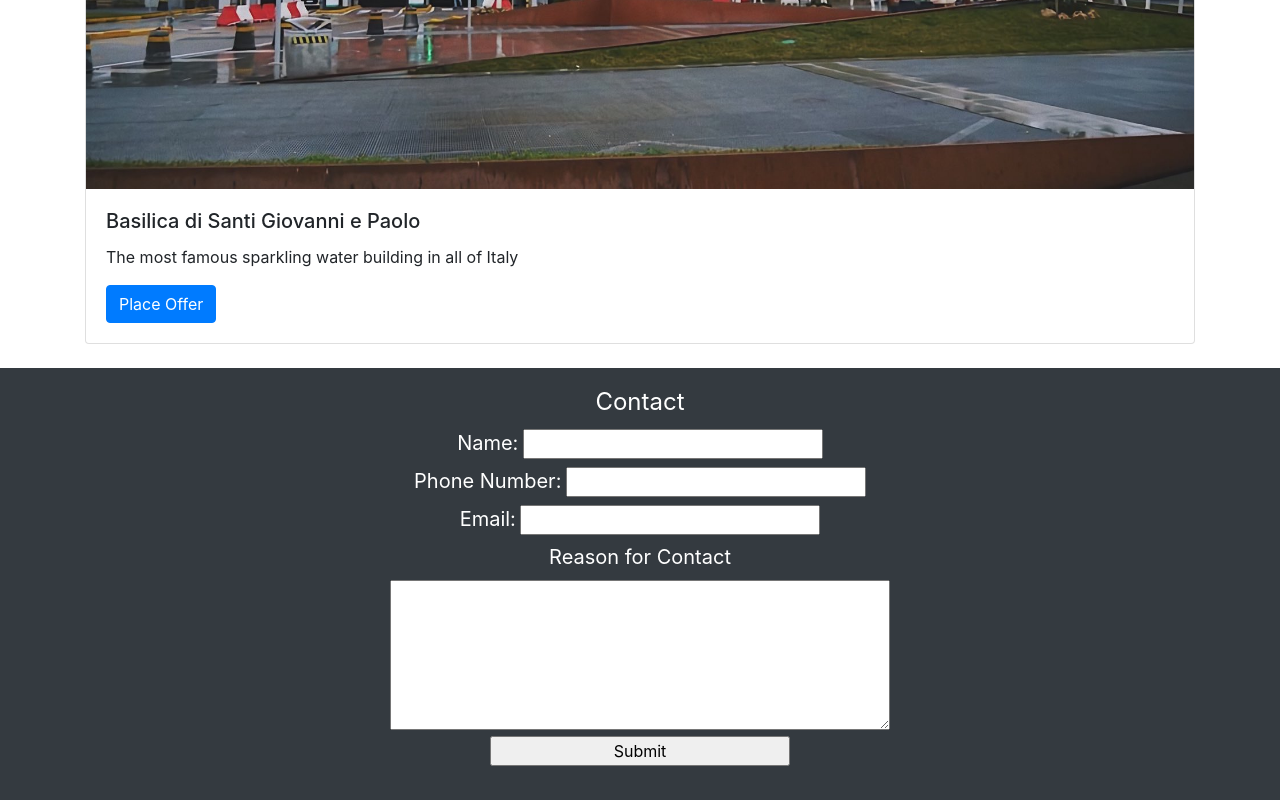
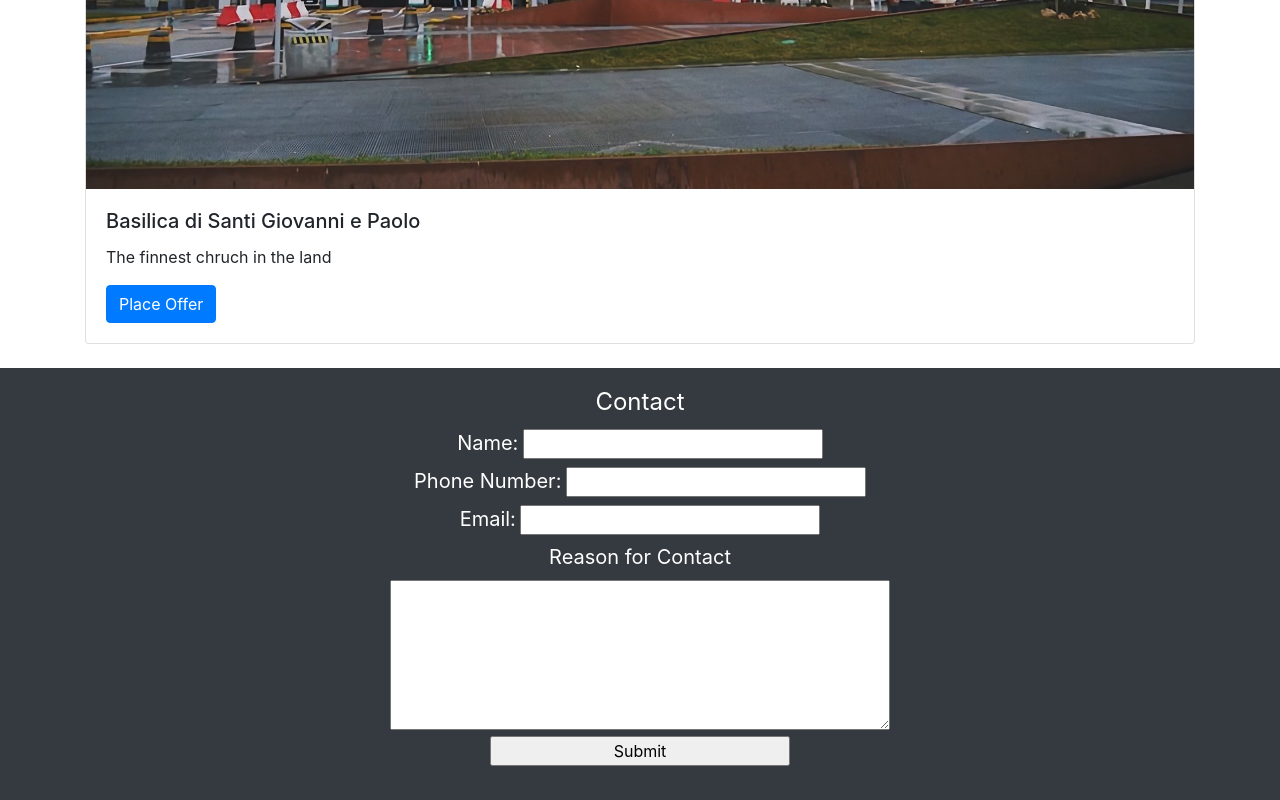
Before and after one commit to Jack4222/Bizarre-Realtors.github.io, a plain HTML site: page index.html in a window 1280 px wide. Shown: the part 2173-2973 px from the top of the page. Drawn offline with nearby package versions, Linux system fonts and the light colour scheme.

Commit message:
Update index.html

```diff
--- a/index.html
+++ b/index.html
@@ -88,7 +88,7 @@
             <img src="./E58o1WuWQAIs71w.jpg" class="card-img-top" alt="Product 1">
             <div class="card-body">
               <h5 class="card-title ">Basilica di Santi Giovanni e Paolo</h5>
-              <p class="card-text">The most famous sparkling water building in all of Italy</p>
+              <p class="card-text">The finnest chruch in the land</p>
               <a href="#" class="btn btn-primary">Place Offer</a>
             </div>
           </div>
```
